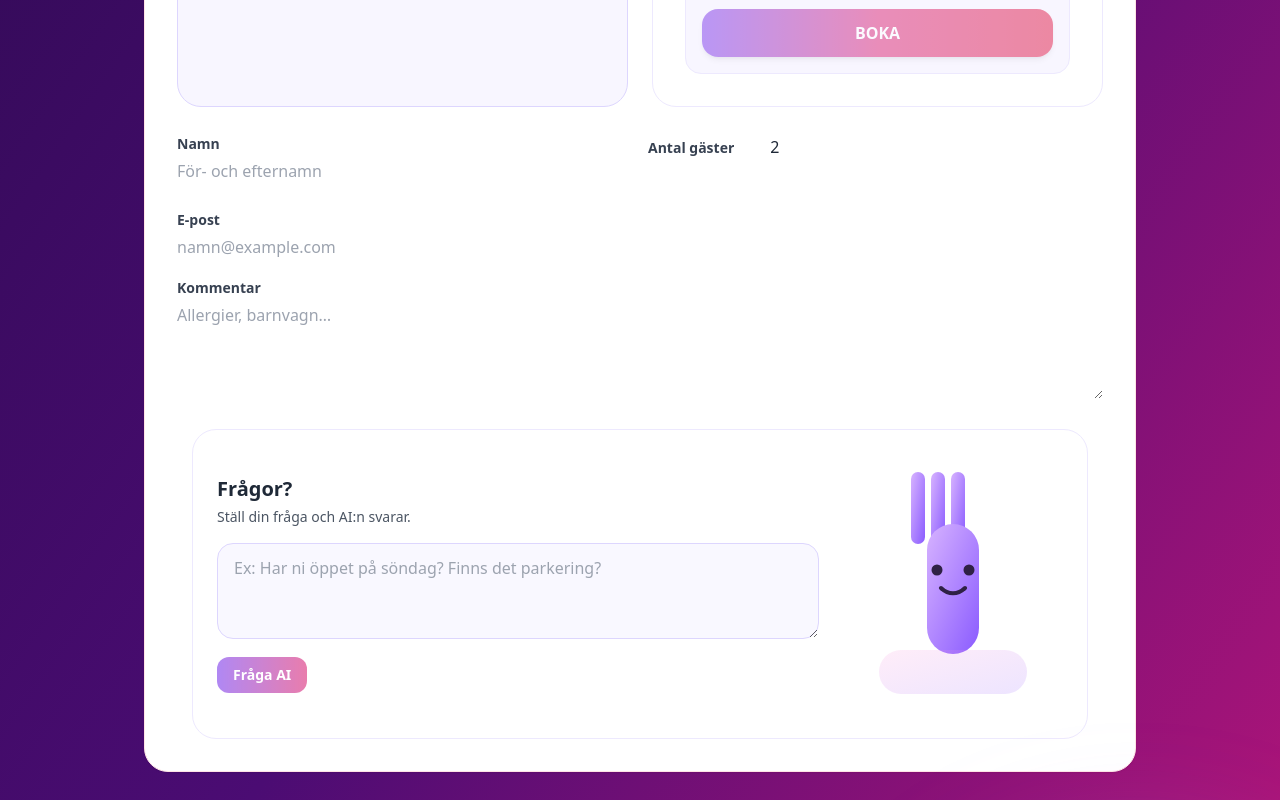
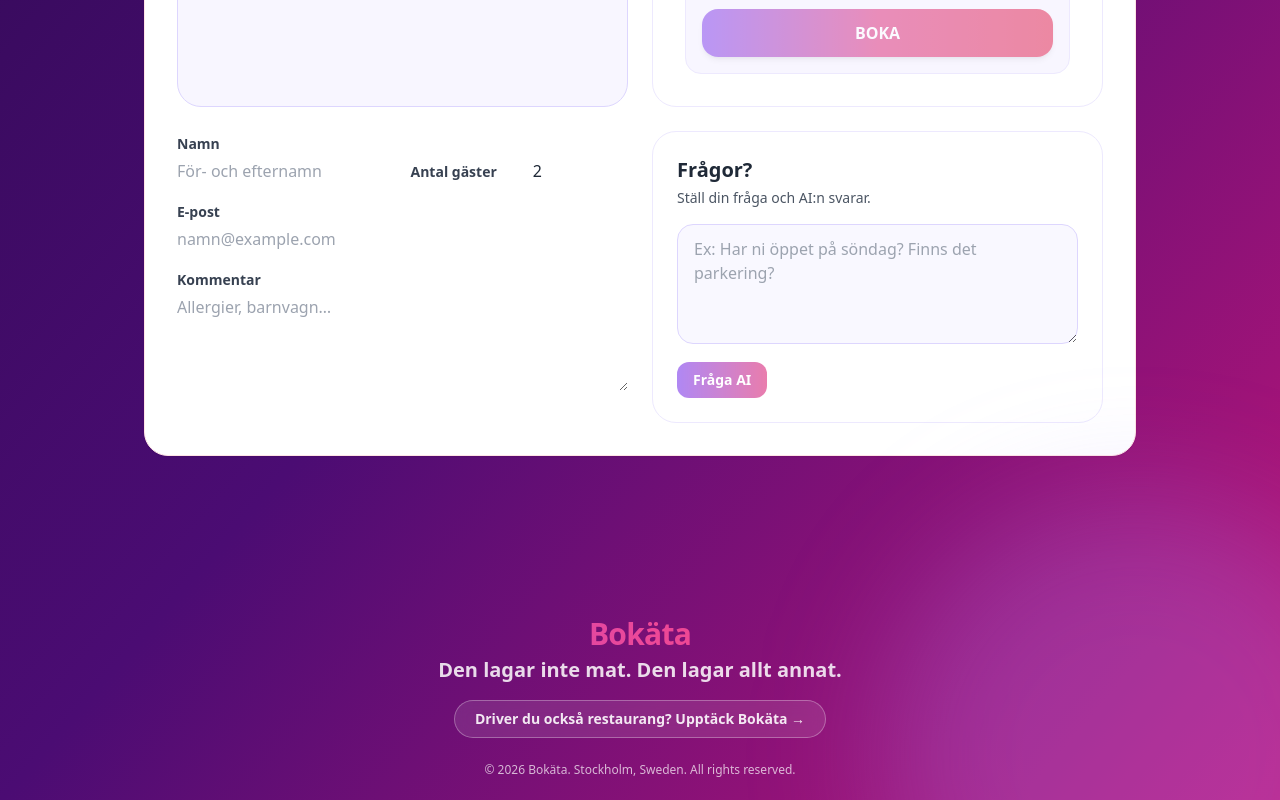
Before and after one commit to zebastianbt-ui/Derni-re-version-Bokata, a React (Vite) app: page /booking in a window 1280 px wide. Shown: the part 680-1480 px from the top of the page. Built offline with nearby package versions, Linux system fonts and the light colour scheme; no server answers.

Commit message:
Refine booking footer tagline layout

```diff
--- a/src/pages/BookingPage.tsx
+++ b/src/pages/BookingPage.tsx
@@ -275,8 +275,14 @@ export default function BookingPage() {
           },
         }),
       });
-      const data = await r.json();
-      if (!r.ok) throw new Error(data?.error || "Kunde inte hämta svar.");
+      const raw = await r.text();
+      let data: { reply?: string; error?: string } = {};
+      try {
+        data = raw ? (JSON.parse(raw) as { reply?: string; error?: string }) : {};
+      } catch {
+        data = {};
+      }
+      if (!r.ok) throw new Error(data?.error || raw || "Kunde inte hämta svar.");
       setQaAnswer(data.reply || "Inget svar.");
     } catch (err) {
       setQaAnswer(err instanceof Error ? err.message : "Kunde inte hämta svar.");
@@ -430,7 +436,9 @@ export default function BookingPage() {
                   </div>
                 </div>
 
-                <div className="grid grid-cols-1 sm:grid-cols-2 gap-4">
+                <div className="grid grid-cols-1 lg:grid-cols-2 gap-6">
+                  <div className="space-y-4">
+                    <div className="grid grid-cols-1 sm:grid-cols-2 gap-4 items-end">
                       <label className="block">
                         <span className="text-sm font-semibold text-gray-700">Namn</span>
                         <input
@@ -453,7 +461,6 @@ export default function BookingPage() {
                       </label>
                     </div>
 
-                <div className="grid grid-cols-1 gap-4">
                     <label className="block">
                       <span className="text-sm font-semibold text-gray-700">E‑post</span>
                       <input
@@ -464,6 +471,7 @@ export default function BookingPage() {
                         className="mt-1 w-full rounded-xl border-gray-300 focus:border-violet-400 focus:ring-violet-400"
                       />
                     </label>
+
                     <label className="block">
                       <span className="text-sm font-semibold text-gray-700">Kommentar</span>
                       <textarea
@@ -476,17 +484,16 @@ export default function BookingPage() {
                     </label>
                   </div>
 
-                <div className="mt-4 flex justify-center">
-                  <div className="w-full max-w-4xl rounded-3xl border border-violet-100 bg-white p-6 grid grid-cols-1 md:grid-cols-[1fr_220px] gap-6 items-center">
                   <div>
+                    <div className="rounded-3xl border border-violet-100 bg-white p-6 h-full flex flex-col">
                       <h3 className="text-xl font-bold text-gray-800">Frågor?</h3>
                       <p className="text-sm text-gray-600 mt-1">Ställ din fråga och AI:n svarar.</p>
-                      <div className="mt-4 space-y-3">
+                      <div className="mt-4 space-y-3 flex-1">
                         <textarea
                           value={qaQuestion}
                           onChange={(e) => setQaQuestion(e.target.value)}
                           placeholder="Ex: Har ni öppet på söndag? Finns det parkering?"
-                          className="w-full min-h-[96px] rounded-2xl border border-violet-200 bg-violet-50/60 px-4 py-3 focus:border-violet-400 focus:ring-violet-400"
+                          className="w-full min-h-[120px] rounded-2xl border border-violet-200 bg-violet-50/60 px-4 py-3 focus:border-violet-400 focus:ring-violet-400"
                         />
                         <div className="flex flex-wrap items-center gap-3">
                           <button
@@ -500,9 +507,6 @@ export default function BookingPage() {
                           {qaAnswer && <div className="text-sm text-gray-700">{qaAnswer}</div>}
                         </div>
                       </div>
-                    </div>
-                    <div className="justify-self-center">
-                      <ForkMascot />
                     </div>
                   </div>
                 </div>
@@ -590,9 +594,12 @@ export default function BookingPage() {
         </div>
       )}
 
-      <footer className="mt-12 py-12 text-center">
+      <footer className="mt-6 py-6 text-center">
         <div className="text-2xl md:text-3xl font-extrabold tracking-tight text-transparent bg-clip-text bg-gradient-to-r from-violet-600 via-pink-500 to-rose-500">
-          Bokäta – Den lagar inte mat. Den lagar allt annat.
+          Bokäta
+        </div>
+        <div className="mt-1 text-lg md:text-xl font-semibold text-white/85">
+          Den lagar inte mat. Den lagar allt annat.
         </div>
         <a
           href="/"
@@ -625,31 +632,6 @@ function ForkLogo() {
   );
 }
 
-function ForkMascot() {
-  return (
-    <svg width="200" height="260" viewBox="0 0 200 260" fill="none" xmlns="http://www.w3.org/2000/svg">
-      <defs>
-        <linearGradient id="forkBody" x1="0" y1="0" x2="1" y2="1">
-          <stop offset="0" stopColor="#d7b3ff" />
-          <stop offset="1" stopColor="#8a5bff" />
-        </linearGradient>
-        <linearGradient id="forkGlow" x1="0" y1="0" x2="1" y2="1">
-          <stop offset="0" stopColor="#ff9bdc" />
-          <stop offset="1" stopColor="#9b6bff" />
-        </linearGradient>
-      </defs>
-      <rect x="58" y="18" width="14" height="72" rx="7" fill="url(#forkBody)" />
-      <rect x="78" y="18" width="14" height="72" rx="7" fill="url(#forkBody)" />
-      <rect x="98" y="18" width="14" height="72" rx="7" fill="url(#forkBody)" />
-      <rect x="74" y="70" width="52" height="130" rx="26" fill="url(#forkBody)" />
-      <circle cx="84" cy="116" r="5.5" fill="#2f2145" />
-      <circle cx="116" cy="116" r="5.5" fill="#2f2145" />
-      <path d="M88 134C95 141 105 141 112 134" stroke="#2f2145" strokeWidth="4" strokeLinecap="round" />
-      <rect x="26" y="196" width="148" height="44" rx="22" fill="url(#forkGlow)" opacity="0.18" />
-    </svg>
-  );
-}
-
 // --- Testhelpers (manuella, kör i konsolen om du vill) ---
 export function __test__idUniqueness(n = 200) {
   const s = new Set<string>();
```
Lines whose indentation alone changed are shown as unchanged.
